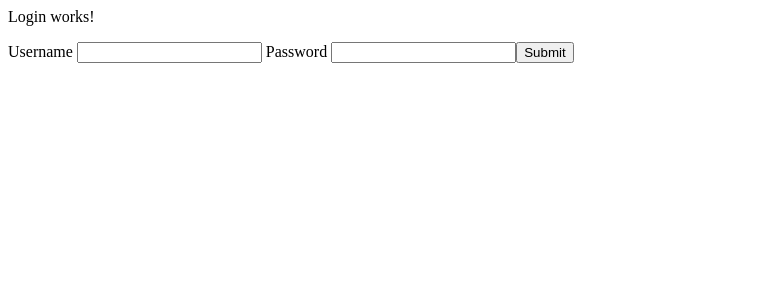
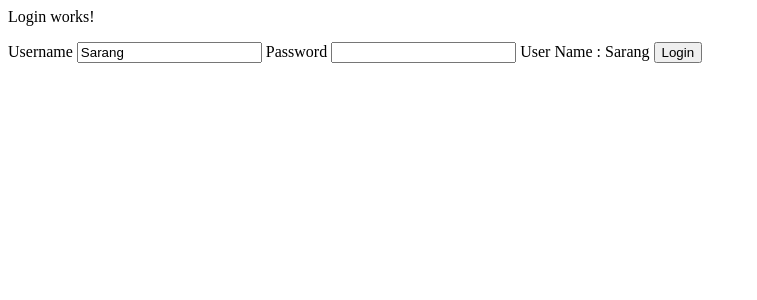
Before and after one commit to saraang/login-application, an Angular app: page / in a window 1280 px wide. Shown: the top 300 px of the page, without its empty margins (0-757 px from the left). Built offline with nearby package versions, Linux system fonts and the light colour scheme.

Commit message:
input fields added successfully

```diff
--- a/src/app/login/login.component.html
+++ b/src/app/login/login.component.html
@@ -2,7 +2,9 @@
 Login works!
 </p>
 
-Username <input type="text" name="username" />
-Password <input type="password" name="password" />
+Username <input type="text" name="username" [(ngModel)]="username"/>
+Password <input type="password" name="password" [(ngModel)]="password"/>
 
-<input type="button" value="Submit" />
+User Name : {{username}}
+
+<button (click)=loginEvent()> Login </button>
--- a/src/app/login/login.component.ts
+++ b/src/app/login/login.component.ts
@@ -7,9 +7,16 @@ import { Component, OnInit } from '@angular/core';
 })
 export class LoginComponent implements OnInit {
 
+  username = 'Sarang';
+  password = '';
+
   constructor() { }
 
   ngOnInit() {
   }
 
+  loginEvent(){
+    console.log(this.username);
+  }
+
 }
```
